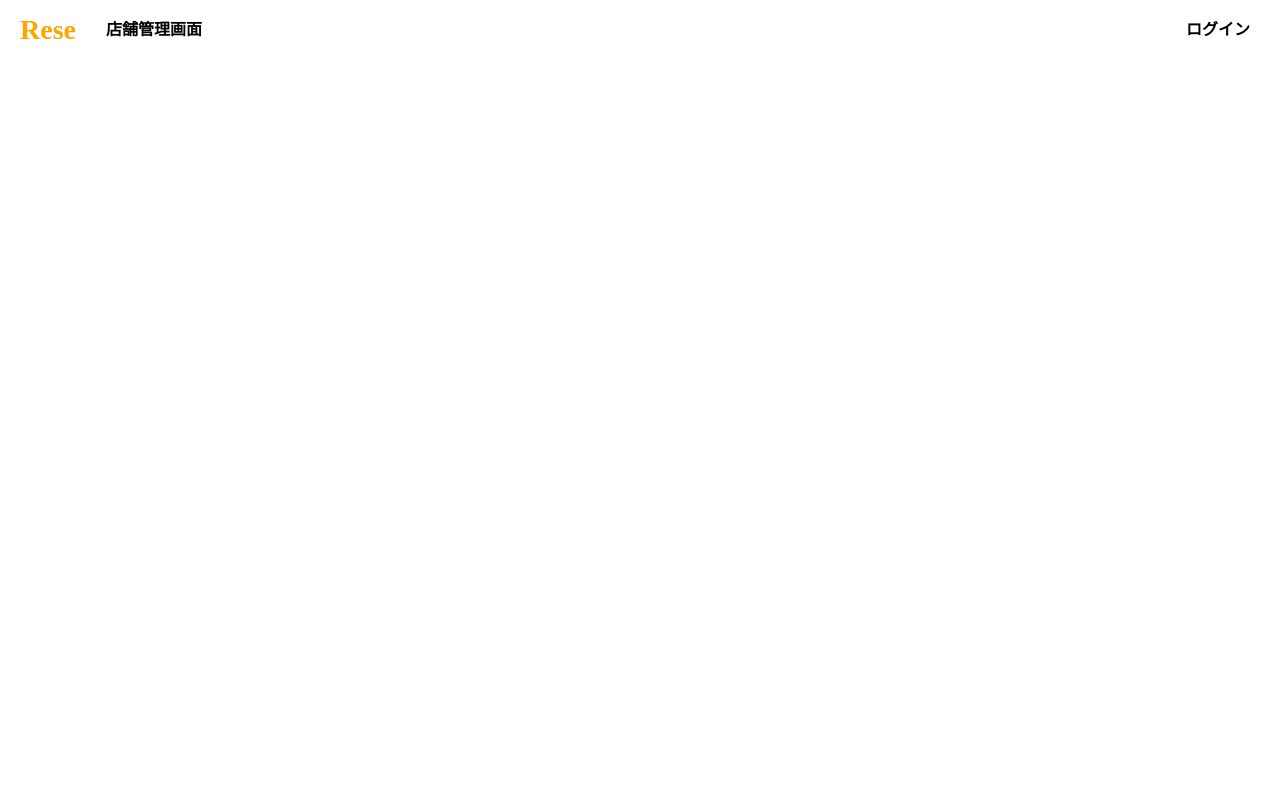
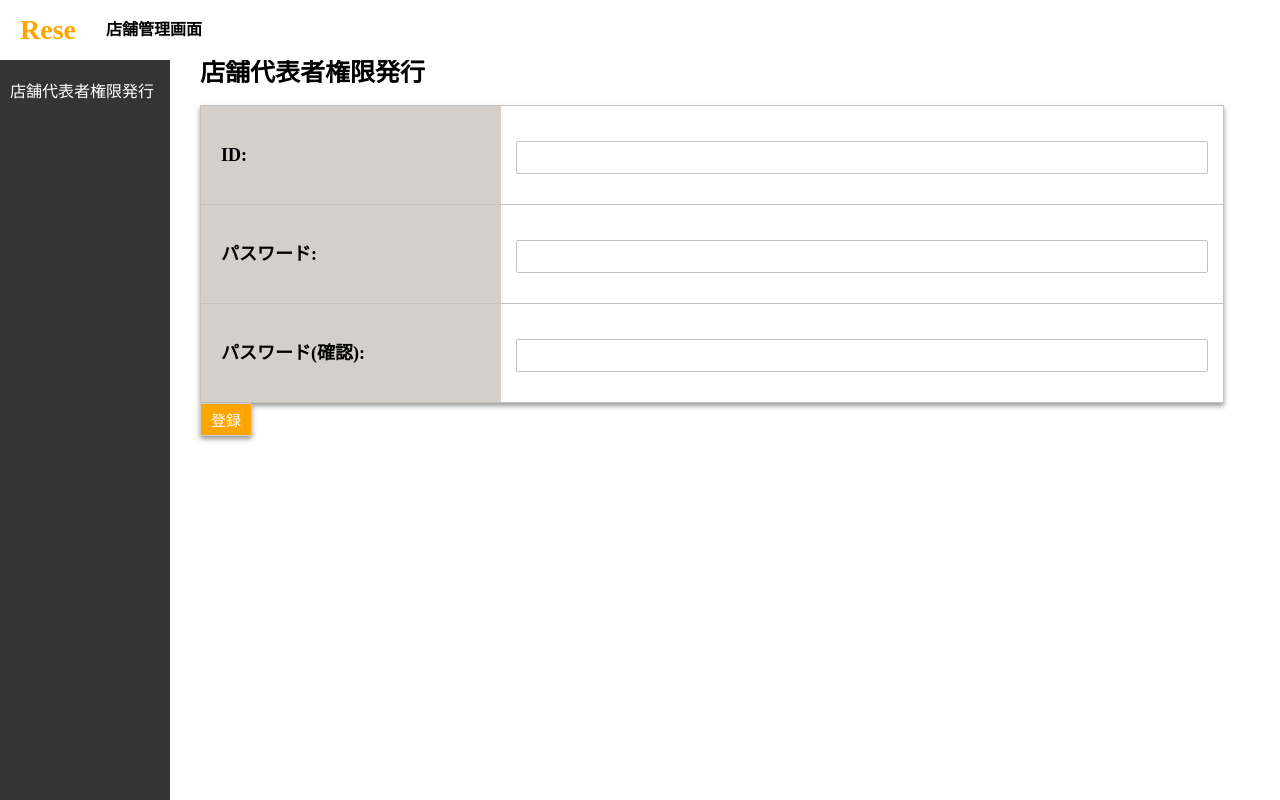
Before and after one commit to YUKINA-gif/Rese-StoreManagement, a Vue app: page /store/manager in a window 1280 px wide. Built offline with nearby package versions, Linux system fonts and the light colour scheme.

Commit message:
フロント作成

```diff
--- a/src/components/Header.vue
+++ b/src/components/Header.vue
@@ -5,14 +5,6 @@
       <div class="management">
         <p>店舗管理画面</p>
       </div>
-    </div>
-    <div>
-      <nav class="nav">
-        <ul class="flex">
-          <li @click="$router.push('/login')" v-if="this.$store.state.auth  == false">ログイン</li>
-          <li @click="logout" v-else>ログアウト</li>
-        </ul>
-      </nav>
     </div>
   </div>
 </template>
--- a/src/components/Management.vue
+++ b/src/components/Management.vue
@@ -3,13 +3,14 @@
     <div class="tabs">
       <nav>
         <ul class="contents">
-          <li @click="$router.push('/store/create')">
+          <li @click="$router.push('/store/create')" v-if="managerPage">
            店舗登録
           </li>
-           <li @click="$router.push('/store/change')">店舗情報変更
+           <li @click="$router.push('/store/change')" v-if="managerPage">店舗情報変更
           </li>
-          <li @click="$router.push('/booking/state')">予約状況確認
+          <li @click="$router.push('/booking/state')" v-if="managerPage">予約状況確認
           </li>
+          <li @click="$router.push('/store/manager')" v-else>店舗代表者権限発行</li>
         </ul>
       </nav>
       </div>
@@ -24,9 +25,19 @@ export default {
       stores: [],
       areas: [],
       genres: [],
-      postItem: []
+      postItem: [],
     }
   },
+  methods:{
+    managerPage(){
+      if (this.$route.name == "StoreManager") {
+        this.managerPage = false;
+      }
+    }
+  },
+  created(){
+    this.managerPage()
+  }
 }
 </script>
 
--- a/src/components/StoreUpdate.vue
+++ b/src/components/StoreUpdate.vue
@@ -118,7 +118,7 @@ export default {
   .modal_window {
     text-align: left;
     z-index: 2;
-    width: 70%;
+    width: 60%;
     padding: 10px;
     background: #fff;
   }
--- a/src/router/index.js
+++ b/src/router/index.js
@@ -5,6 +5,8 @@ import ManagerLogin from "../views/ManagerLogin.vue";
 import StoreChange from "../views/StoreChange.vue";
 import StoreCreate from "../views/StoreCreate.vue";
 import BookingState from "../views/BookingState.vue";
+import StoreManager from '../views/StoreManager.vue';
+import NotFound from "../views/NotFound.vue";
 
 Vue.use(VueRouter)
 
@@ -24,13 +26,21 @@ const routes = [
     path: "/store/create",
     name: "StoreCreate",
     component: StoreCreate,
-    props: true,
   },
   {
     path: "/booking/state",
     name: "BookingState",
     component: BookingState,
-    props: true,
+  },
+  {
+    path: "/store/manager",
+    name: "StoreManager",
+    component: StoreManager,
+  },
+  {
+    path: "*",
+    name: "NotFound",
+    component: NotFound,
   },
 ];
 
--- a/src/views/ManagerLogin.vue
+++ b/src/views/ManagerLogin.vue
@@ -1,8 +1,16 @@
 <template>
   <div class="management_login">
-    <h2>管理者ログイン</h2>
+    <div class="tabs flex">
+      <input type="radio" id="tab1" value="1" v-model="isActive" class="radio"/>
+        <label for="tab1" class="tab">店舗代表者ログイン</label>
+        <input type="radio" id="tab2" value="2" v-model="isActive" class="radio"/>
+        <label for="tab2" class="tab">管理者ログイン</label>
+    </div>
     <div class="login_card">
+      <h2 v-if="isActive === '1'">店舗代表者ログイン</h2>
+      <h2 v-if="isActive === '2'">管理者ログイン</h2>
       <form action="">
+        <div  v-if="isActive === '1'">
         <ul>
           <li>
             <label for="id">ID:</label>
@@ -11,10 +19,7 @@
               id="id"
               placeholder="IDを入力してください"
               v-model="id"
-            />
-            <div class="error" v-if="id_required">IDが入力されていません</div>
-            <div class="error" v-if="not_email">既定のIDで入力してください</div>
-          </li>
+            /></li>
           <li>
             <label for="password">パスワード:</label>
             <input
@@ -23,11 +28,38 @@
               placeholder="パスワードを入力してください"
               v-model="password"
             />
-            <div class="error" v-if="password_required">パスワードが入力されていません</div>
           </li>
+          <li class="error" v-if="password_required">パスワードが入力されていません
+          </li>
+        <button @click="manage_login" type="button" class="button">ログイン</button>
         </ul>
-        <button @click="manage_login" type="button" class="button">ログイン</button>
-      </form>
+        </div>
+        <div v-else-if="isActive === '2'">
+          <ul>
+            <li><label for="id">ID:</label>
+              <input
+                type=""
+                id="id"
+                placeholder="IDを入力してください"
+                v-model="id"
+              /></li>
+            <li class="error" v-if="id_required">IDが入力されていません</li>
+            <li class="error" v-if="not_email">既定のIDで入力してください</li>
+            <li>
+              <label for="password">パスワード:</label>
+              <input
+                type="password"
+                id="password"
+                placeholder="パスワードを入力してください"
+                v-model="password"
+              />
+            </li>
+            <li class="error" v-if="password_required">パスワードが入力されていません
+            </li>
+        </ul>
+      <button @click="manage_login" type="button" class="button">ログイン</button>
+      </div>
+    </form>
     </div>
   </div>
 </template>
@@ -38,7 +70,8 @@ export default {
   data() {
     return {
       id :"",
-      password: ""
+      password: "",
+      isActive: "1",
     }
   },
   methods: {
@@ -49,13 +82,12 @@ export default {
 
 <style scoped>
   .management_login {
-    width: 60%;
-    margin: 0 auto;
-    text-align: center;
+    width: 50%;
+    margin: 140px auto 0;
   }
   .login_card {
-    width: 80%;
-    margin: 50px auto;
+    width: 100%;
+    margin: 0 auto;
     padding: 30px;
     border: 1px solid #c2c2c2;
     box-shadow: 0 3px 5px rgba(0, 0, 0, 0.4);
@@ -76,7 +108,6 @@ export default {
   }
   h2 {
     font-size: 25px;
-    margin-top: 120px;
   }
   .button {
     padding: 10px 15px;
@@ -87,6 +118,27 @@ export default {
   }
   label{
     font-weight: bold;
+  }
+  .radio{
+    display: none;
+  }
+  .tabs{
+    text-align: center;
+  }
+  .tab{
+    width: 150px;
+    padding: 10px;
+    background-color: rgba(0, 0, 0, 0.2);
+    margin-right: 10px;
+    box-shadow: 3px 0 3px rgba(0, 0, 0, 0.4);
+    font-weight: normal;
+  }
+  .tabs :checked + label {
+    background-color: rgba(0, 0, 0, 0.9);
+    color: #fff;
+  }
+  .button{
+    background-color: rgba(0, 0, 0, 0.9);
   }
 /* ====================
       レスポンシブ
--- /dev/null
+++ b/src/views/NotFound.vue
@@ -0,0 +1,13 @@
+<template>
+  <div class="not_found">
+    <p>404 Not Found</p>
+    <p>ページがありません</p>
+  </div>
+</template>
+
+<style scoped>
+.not_found{
+  width: 100%;
+  text-align: center;
+}
+</style>
--- a/src/views/StoreChange.vue
+++ b/src/views/StoreChange.vue
@@ -7,6 +7,7 @@
 <!-- 店舗検索（エリア） -->
         <select name="エリア" v-model="searchArea">
           <option value="" hidden class="pull_down">エリア </option>
+          <option value="0">すべて</option>
           <option
             v-for="(area, index) in areas"
             :key="index"
@@ -17,6 +18,7 @@
 <!-- 店舗検索（ジャンル） -->
         <select name="ジャンル" v-model="searchGenre">
           <option value="" hidden class="pull_down">ジャンル</option>
+          <option value="0">すべて</option>
           <option
             v-for="(genre, index) in genres"
             :key="index"
@@ -28,7 +30,6 @@
         <button type="submit" class="button search_button" @click="storeSearch">
           検索
         </button>
-        <button class="button delete_search" @click="clear">クリア</button>
     </div>
 <!-- 店舗一覧 -->
   <div class="stores_container">
@@ -132,12 +133,6 @@ export default {
         .catch(() => {
             this.searchResult = true;
         })
-    },
-    clear() {
-      this.$router.go({
-        path: this.$router.currentRoute.path,
-        force: true,
-      });
     },
     // 店舗情報更新モーダルウィンドウ表示
     openModal(store) {
--- /dev/null
+++ b/src/views/StoreManager.vue
@@ -0,0 +1,72 @@
+<template>
+  <div class="store_manager">
+    <Management />
+    <h2>店舗代表者権限発行</h2>
+    <table>
+      <tr>
+        <th>ID:</th>
+        <td><input type="text"></td>
+      </tr>
+      <tr>
+        <th>パスワード:</th>
+        <td><input type="password"></td>
+      </tr>
+       <tr>
+        <th>パスワード(確認):</th>
+        <td><input type="password"></td>
+      </tr>
+    </table>
+    <button class="button">登録</button>
+  </div>
+</template>
+<script>
+import Management from '../components/Management.vue';
+export default {
+  data() {
+   return {
+
+    }
+  },
+  components:{
+    Management
+  }
+}
+</script>
+
+<style scoped>
+  .store_manager{
+    width: 80%;
+    margin: 0 200px 0;
+  }
+  h2{
+  font-size:25px;
+  }
+  table{
+    width: 100%;
+    margin-top: 20px;
+    text-align: left;
+    box-shadow: 0 3px 5px rgba(0, 0, 0, 0.4);
+  }
+  tr{
+    border: 1px solid #c2c2c2;
+  }
+  th{
+    width: 25%;
+    font-size: 18px;
+    padding:40px 20px;
+    background-color: rgb(212, 208, 201);
+  }
+  td{
+    width: 60%;
+    padding: 15px;
+  }
+  td:nth-of-type(1){
+    padding-bottom: 30px;
+  }
+  input,textarea,select{
+    width: 100%;
+    box-sizing:border-box;
+    padding: 5px;
+    font-size: 18px;
+  }
+</style>
```
